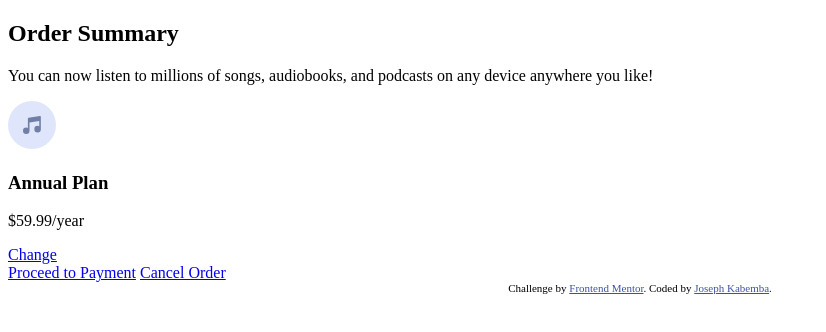
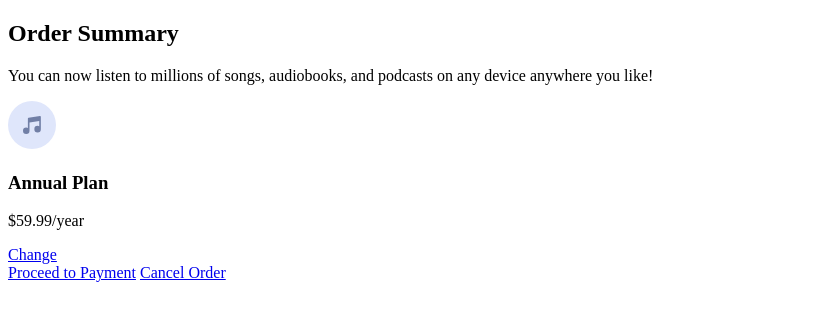
Before and after one commit to KingJosephI/order-summary-component-main, a plain HTML site: page index.html in a window 1280 px wide. Shown: the whole page, without its empty margins (0-826 px from the left). Drawn offline with Linux system fonts and the light colour scheme.

Commit message:
style: hide the default challenge footer code

```diff
--- a/index.html
+++ b/index.html
@@ -45,7 +45,7 @@
       </div>
     </section>
 
-    <div class="attribution">
+    <div class="attribution" style="display: none">
       Challenge by
       <a href="https://www.frontendmentor.io?ref=challenge" target="_blank"
         >Frontend Mentor</a
```
